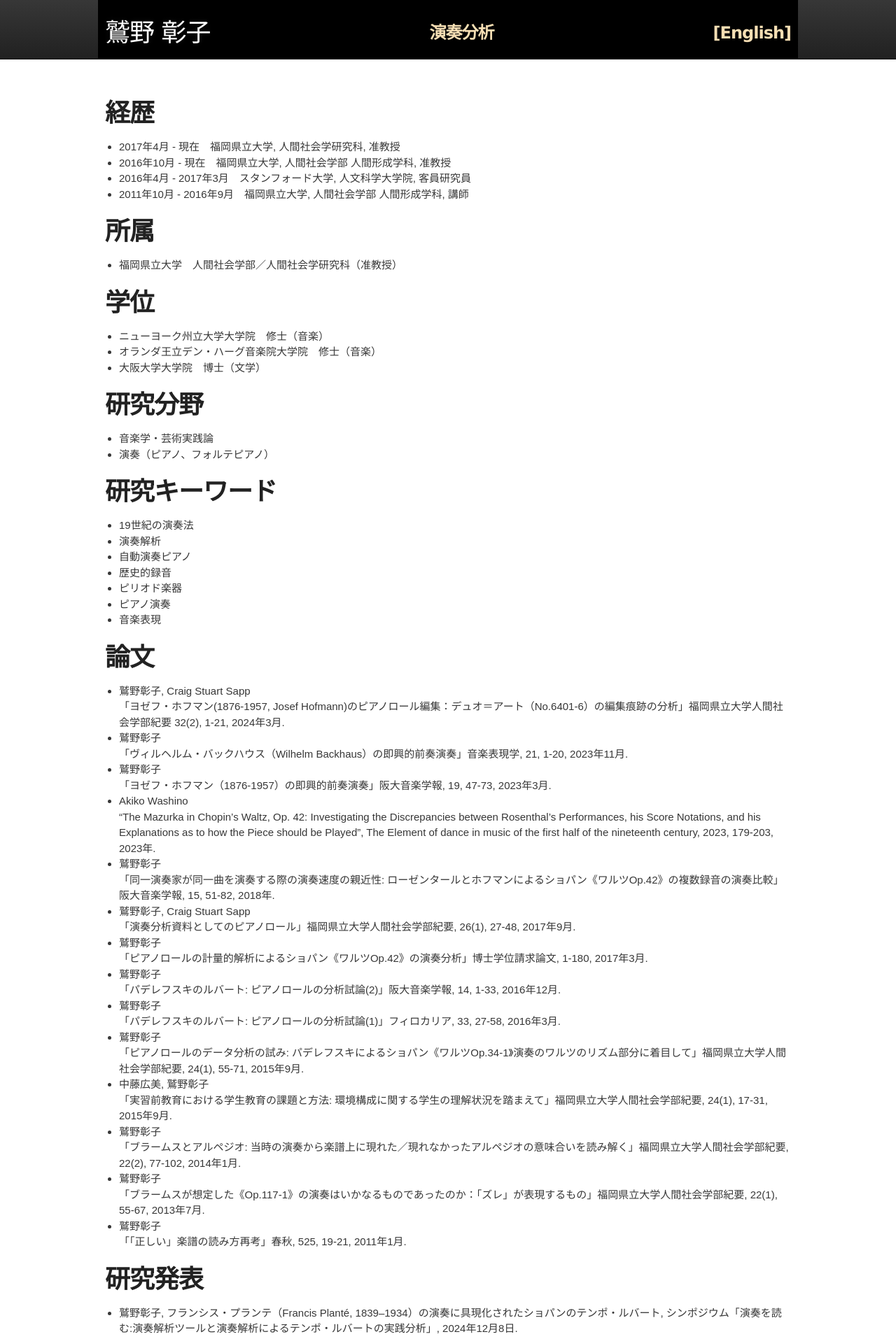
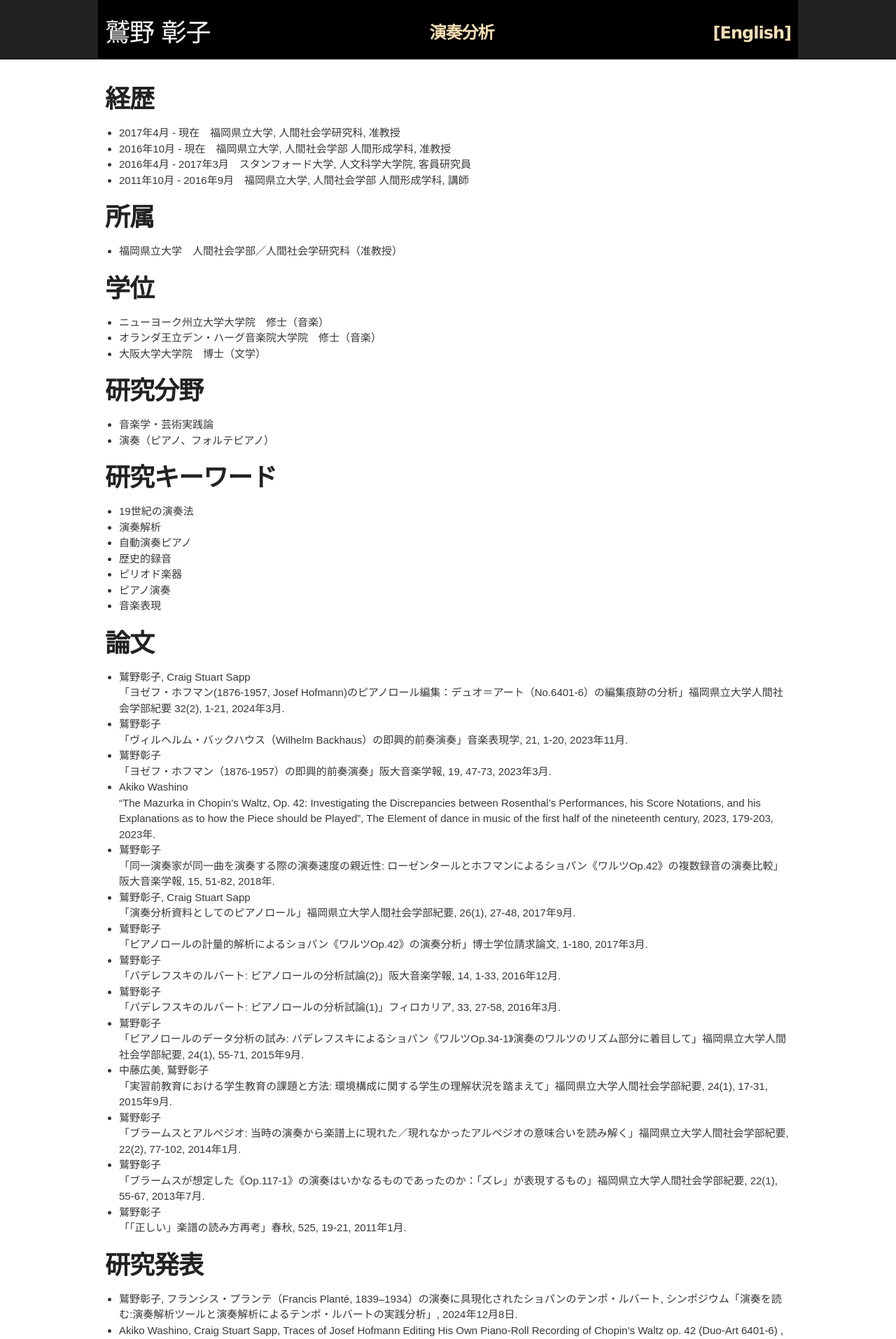
Before and after one commit to akikowashino/akikowashino.github.io, a Jekyll site: the page built from index.md, in a window 1280 px wide. Shown: the top 1914 px of the page at 70% size. Built offline with Jekyll 4.4.1, drawn with Linux system fonts in a browser that asks for light colours.

Commit message:
Update header.

```diff
--- a/_includes/headers/header-home.html
+++ b/_includes/headers/header-home.html
@@ -1,11 +1,11 @@
 <header class="inner">
     <h1 id="project_title">
         {% if page.lang == "en" %}
-            {{ site.name_en }}
+            <div class="en" id="goto_homepage">{{ site.name_en }}</div>
             <a class="en" href="/perf/index-en.html">Performance&nbsp;analysis</a>
             <a class="jp" href="index.html">日本語</a>
         {% else %}
-            {{ site.name_jp }}
+            <div class="jp" id="goto_homepage">{{ site.name_jp }}</div>
             <a class="jp" href="/perf/index.html">演奏分析</a>
             <a class="en" href="index-en.html">English</a>
         {% endif %}
--- /dev/null
+++ b/_includes/scripts/main.html
@@ -0,0 +1,4 @@
+
+
+
+{% include scripts/listeners.html %}
--- a/_includes/styles/mystyles.html
+++ b/_includes/styles/mystyles.html
@@ -1,6 +1,5 @@
 
 <style>
-
 
 * {
 	margin: 0;
@@ -9,7 +8,8 @@
 }
 
 
-body {
+
+html, body {
 	font-family: Arial, sans-serif;
 }
 
--- a/_includes/styles/styles.html
+++ b/_includes/styles/styles.html
@@ -522,6 +522,7 @@
   border-bottom-right-radius: 2px;
 }
 
+/*
 #header_wrap {
   background: #212121;
   background: -moz-linear-gradient(top, #373737, #212121);
@@ -530,6 +531,7 @@
   background: -o-linear-gradient(top, #373737, #212121);
   background: linear-gradient(top, #373737, #212121);
 }
+*/
 
 #header_wrap .inner {
   padding: 20px 10px 10px 10px;
@@ -597,7 +599,7 @@
 }
 
 #main_content {
-  padding-top: 40px;
+  /* padding-top: 40px; */
 }
 
 #footer_wrap {
--- a/_layouts/default.html
+++ b/_layouts/default.html
@@ -7,6 +7,7 @@
 	</head>
 
 	<body>
+	{% include scripts/main.html %}
 	<div id="header_wrap" class="outer">
 		{% include headers/header-home.html %}
 	</div>
```
Also changed, not shown: _includes/scripts/listeners.html (added, +25 -0 lines).
